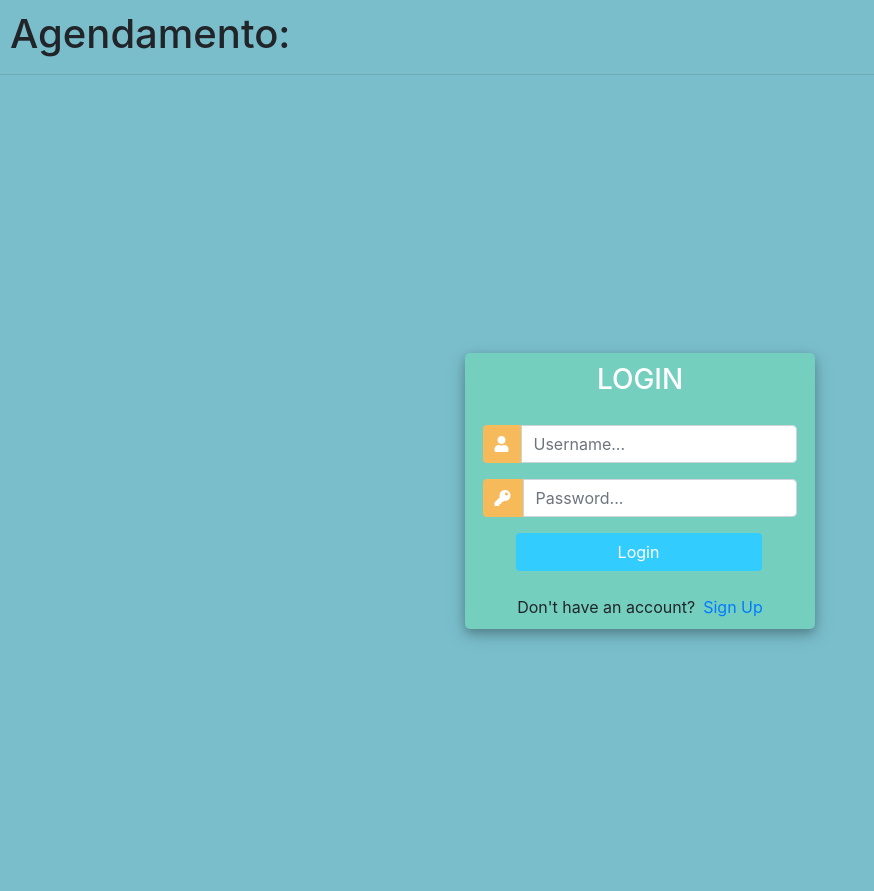
After one commit to Agendamento-Garagem/back, a Django app: page /login/ in a window 1280 px wide. The commit adds this page. Shown: the whole page, without its empty margins (0-874 px from the left). Run offline with Django 3.2, Linux system fonts and the light colour scheme; some libraries are stand-ins or nearby versions.

Commit message:
login, logout, autenticação

```diff
--- a/cal/static/cal/css/styles.css
+++ b/cal/static/cal/css/styles.css
@@ -40,7 +40,8 @@ body {
 
 /* App styles */
 .title {
-  text-align: center;
+  display: flex;
+  justify-content: space-between;
   margin: 10px;
 }
 
--- a/cal/templates/cal/calendar.html
+++ b/cal/templates/cal/calendar.html
@@ -1,7 +1,11 @@
 {% extends 'cal/base.html' %}
 
 {% block title %}
+{% if request.user.is_authenticated %}
 <strong><a href="{%url 'cal:index' %}">Agendamento do Garagem</a></strong>
+<span>Olá, {{request.user}}</span>
+<span><a href="{% url 'cal:logout' %}">Logout</a></span>
+{% endif %}
 {% endblock %}
 
 
@@ -19,6 +23,8 @@
 
 {% else %}
 <h1>Você não tem acesso a essa área!</h1>
+<h2>Faça login para ver os agendamentos</h2>
+<h2><a href="{% url 'cal:index' %}">Home</a></h2>
 {% endif %}
 
 {% endblock %}
--- a/cal/templates/cal/index.html
+++ b/cal/templates/cal/index.html
@@ -6,9 +6,9 @@ Agendamento: {{evento.title}}
 
 {% block content%}
 <h1>Garagem </h1>
-<a href="/create"> Cadastro de Usuário</a><br>
+<a href="/register"> Cadastro de Usuário</a><br>
 
-<a href="/painel"> Painel de Login</a><br>
+<a href="/login"> Painel de Login</a><br>
 
 <a href="{% url 'cal:calendar' %}">ir direto para o calendario (sem verificação)</a>
 {% endblock %}
--- /dev/null
+++ b/cal/templates/cal/login.html
@@ -0,0 +1,140 @@
+{% extends 'cal/base.html' %}
+
+{% block title %}
+Agendamento:
+{% endblock %}
+
+{% block content %}
+<!DOCTYPE html>
+<html>
+
+<head>
+    <title>Login</title>
+    <link rel="stylesheet" href="https://stackpath.bootstrapcdn.com/bootstrap/4.1.3/css/bootstrap.min.css"
+        integrity="sha384-MCw98/SFnGE8fJT3GXwEOngsV7Zt27NXFoaoApmYm81iuXoPkFOJwJ8ERdknLPMO" crossorigin="anonymous">
+    <script src="https://ajax.googleapis.com/ajax/libs/jquery/3.3.1/jquery.min.js"></script>
+    <link rel="stylesheet" href="https://use.fontawesome.com/releases/v5.6.1/css/all.css"
+        integrity="sha384-gfdkjb5BdAXd+lj+gudLWI+BXq4IuLW5IT+brZEZsLFm++aCMlF1V92rMkPaX4PP" crossorigin="anonymous">
+
+
+    <style>
+        body,
+        html {
+            margin: 0;
+            padding: 0;
+            height: 100%;
+            background: #7abecc !important;
+        }
+
+        .user_card {
+            width: 350px;
+            margin-top: auto;
+            margin-bottom: auto;
+            background: #74cfbf;
+            position: relative;
+            display: flex;
+            justify-content: center;
+            flex-direction: column;
+            padding: 10px;
+            box-shadow: 0 4px 8px 0 rgba(0, 0, 0, 0.2), 0 6px 20px 0 rgba(0, 0, 0, 0.19);
+            -webkit-box-shadow: 0 4px 8px 0 rgba(0, 0, 0, 0.2), 0 6px 20px 0 rgba(0, 0, 0, 0.19);
+            -moz-box-shadow: 0 4px 8px 0 rgba(0, 0, 0, 0.2), 0 6px 20px 0 rgba(0, 0, 0, 0.19);
+            border-radius: 5px;
+
+        }
+
+        .form_container {
+            margin-top: 20px;
+        }
+
+        #form-title {
+            color: #fff;
+
+        }
+
+        .login_btn {
+            width: 100%;
+            background: #33ccff !important;
+            color: white !important;
+        }
+
+        .login_btn:focus {
+            box-shadow: none !important;
+            outline: 0px !important;
+        }
+
+        .login_container {
+            padding: 0 2rem;
+        }
+
+        .input-group-text {
+            background: #f7ba5b !important;
+            color: white !important;
+            border: 0 !important;
+            border-radius: 0.25rem 0 0 0.25rem !important;
+        }
+
+        .input_user,
+        .input_pass:focus {
+            box-shadow: none !important;
+            outline: 0px !important;
+        }
+
+        #messages {
+            background-color: grey;
+            color: #fff;
+            padding: 10px;
+            margin-top: 10px;
+        }
+    </style>
+
+</head>
+
+<body>
+    <div class="container h-100">
+        <div class="d-flex justify-content-center h-100">
+            <div class="user_card">
+                <div class="d-flex justify-content-center">
+
+
+                    <h3 id="form-title">LOGIN</h3>
+                </div>
+                <div class="d-flex justify-content-center form_container">
+                    <form method="POST" action="">
+                        {% csrf_token %}
+                        <div class="input-group mb-3">
+                            <div class="input-group-append">
+                                <span class="input-group-text"><i class="fas fa-user"></i></span>
+                            </div>
+                            <input type="text" name="username" placeholder="Username..." class="form-control">
+                        </div>
+                        <div class="input-group mb-2">
+                            <div class="input-group-append">
+                                <span class="input-group-text"><i class="fas fa-key"></i></span>
+                            </div>
+                            <input type="password" name="password" placeholder="Password..." class="form-control">
+                        </div>
+
+                        <div class="d-flex justify-content-center mt-3 login_container">
+                            <input class="btn login_btn" type="submit" value="Login">
+                        </div>
+                    </form>
+
+                </div>
+
+                <div class="mt-4">
+                    <div class="d-flex justify-content-center links">
+                        Don't have an account? <a href="{% url 'cal:register' %}" class="ml-2">Sign Up</a>
+                    </div>
+                    {% for message in messages %}
+                    <p id="messages">{{message}}</p>
+                    {% endfor %}
+
+                </div>
+            </div>
+        </div>
+    </div>
+</body>
+
+</html>
+{% endblock %}
--- a/cal/urls.py
+++ b/cal/urls.py
@@ -5,15 +5,13 @@ app_name = 'cal'
 urlpatterns = [
     path('', views.index, name='index'),
     path('calendar/', views.CalendarView.as_view(), name='calendar'),
+
     path('^event/new/$', views.event, name='event_new'),
 	path('event/info/<str:pk>/', views.info_event, name='event_info'),
     path('event/info/<str:event_id>/edit', views.event, name='event_edit'),
     path('event/info/<str:pk>/delete/', views.delete_event, name="event_delete"),
 
-    #cris
-    path('store/',views.store, name="store"),
-    path('create/', views.create, name="create"),
-    path('painel/',views.painel, name="painel"),
-    path('dologin/',views.dologin, name="dologin"),
-    path('dashboard/',views.dashboard, name="dashboard")
+    path('register/', views.register, name="register"),
+    path('login/',views.loginPage, name="login"),
+    path('logout /',views.logoutUser, name="logout"),
 ]
--- a/cal/views.py
+++ b/cal/views.py
@@ -1,13 +1,18 @@
 from datetime import datetime, timedelta, date
+from multiprocessing import context
 from django.shortcuts import render, get_object_or_404, redirect
 from django.http import HttpResponse, HttpResponseRedirect
 from django.views import generic
 from django.urls import reverse
 from django.utils.safestring import mark_safe
 import calendar
-from . models import Event, Usuario
+from . models import Event
+from .forms import CreateFormUser
 from django.contrib.auth.models import User
-from django.contrib.auth import authenticate, login
+from django.contrib.auth.forms import UserCreationForm
+from django.contrib.auth.decorators import login_required
+from django.contrib.auth import authenticate, login, logout
+from django.contrib import messages
 
 from .models import *
 from .utils import Calendar
@@ -49,6 +54,7 @@ def next_month(d):
     month = 'month=' + str(next_month.year) + '-' + str(next_month.month)
     return month
 
+@login_required(login_url='cal:login')
 def event(request, event_id=None):
     instance = Event()
     if event_id:
@@ -62,12 +68,13 @@ def event(request, event_id=None):
         return HttpResponseRedirect(reverse('cal:calendar'))
     return render(request, 'cal/event.html', {'form': form})
 
+@login_required(login_url='cal:login')
 def info_event(request, pk):
     evento = Event.objects.get(id=pk)
     context = {'evento': evento}
     return render(request, 'cal/info.html', context)
 
-
+@login_required(login_url='cal:login')
 def delete_event(request, pk):
     evento = Event.objects.get(id=pk)
     context = {'evento': evento}
@@ -79,35 +86,41 @@ def delete_event(request, pk):
     return render(request, 'cal/delete.html', context)
     return HttpResponse('deus me ajuda')
 
-#crisssssssssssssssss
-def create(request):
-    return render(request, "cal/create.html")
+def register(request):
+    if request.user.is_authenticated:
+        return redirect('cal:calendar')
+    else:
+        form = CreateFormUser()
+        if(request.method == 'POST'):
+            form = CreateFormUser(request.POST)
+            if(form.is_valid()):
+                form.save()
 
-def painel(request):
-    return render(request,'cal/painel.html')
+                user = form.cleaned_data.get('username')
+                messages.success(request, 'A conta foi criada para ' + user)
 
+                return redirect('cal:login')
 
-def store(request):
-    data = {}
-    if(request.POST['password'] != request.POST['password-conf']):
-        data['msg'] = 'Senha e confirmação de senha diferentes!'
-        data['class'] = 'alert-danger'
+    context = {'form': form}
+    return render(request, "cal/register.html", context)
+
+def loginPage(request):
+    if request.user.is_authenticated:
+        return redirect('cal:calendar')
     else:
-        user = User.objects.create_user(request.POST['name'], request.POST['email'], request.POST['password'])
-        data['msg'] = 'Usuário cadastrado com sucesso!'
-        data['class'] = 'alert-danger'
-    return render(request, "cal/create.html",data)
+        if(request.method == 'POST'):
 
-def dologin(request):
-    data = {}
-    user = authenticate(username=request.POST['user'], password=request.POST['password'])
-    if user is not None:
-        login(request, user)
-        return redirect('/calendar/')
-    else:
-        data['msg'] = 'Usuário ou Senha inválidos!'
-        data['class'] = 'alert-danger'
-        return render(request,'cal/painel.html', data)
+            user = authenticate(username=request.POST['username'], password=request.POST['password'])
+            if user is not None:
+                print('a')
+                login(request, user)
+                return redirect('cal:calendar')
+            else:
+                messages.info(request, "Usuário ou senha está incorreto.")
 
-def dashboard(request):
-    return HttpResponse('jason deruloooo')
+    context = {}
+    return render(request,'cal/login.html', context)
+
+def logoutUser(request):
+    logout(request)
+    return redirect('cal:index')
```
Also changed, not shown: cal/form.py (deleted, +0 -7 lines), cal/forms.py (+7 -0 lines), cal/models.py (+0 -14 lines), cal/templates/cal/create.html (deleted, +0 -34 lines), cal/templates/cal/painel.html (deleted, +0 -22 lines), cal/templates/cal/register.html (added, +16 -0 lines), cal/migrations/0002_usuario.py (deleted).
